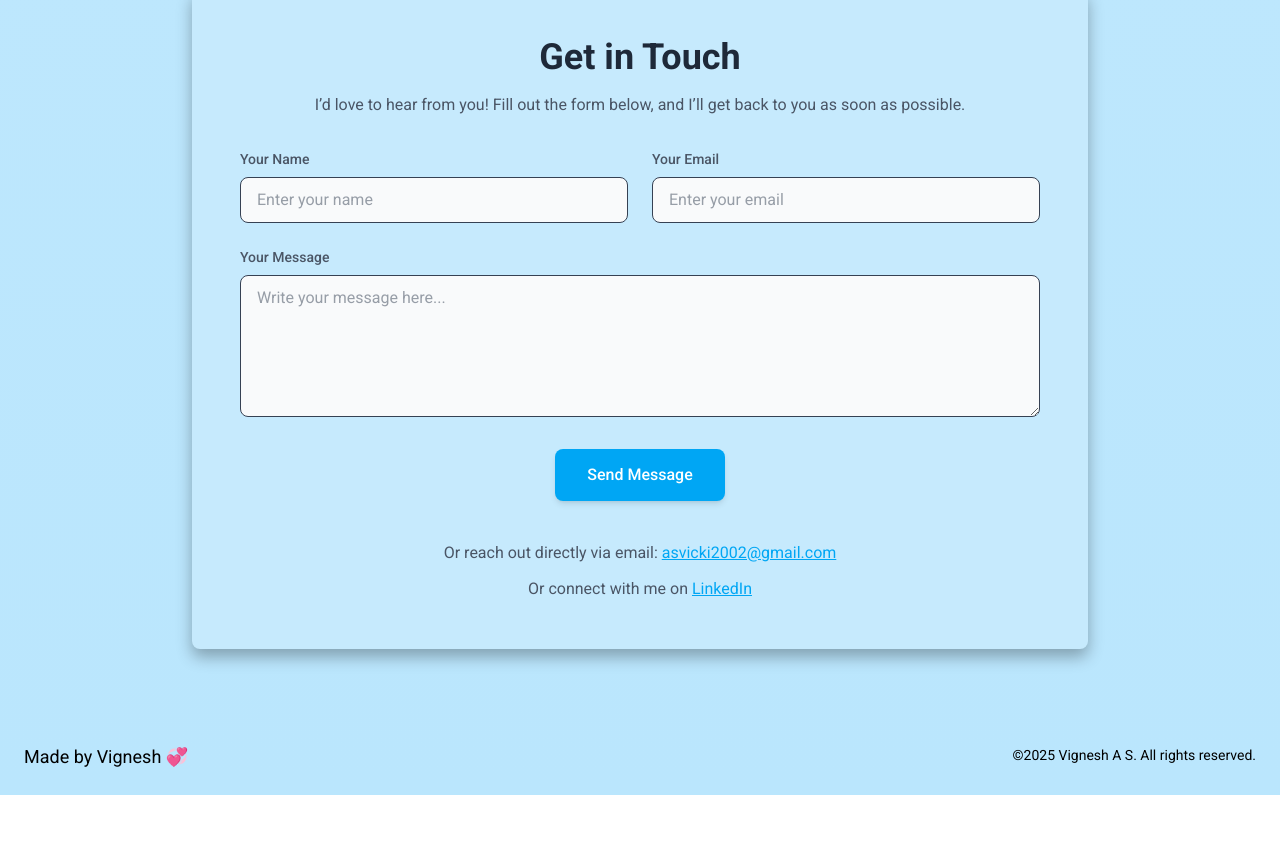
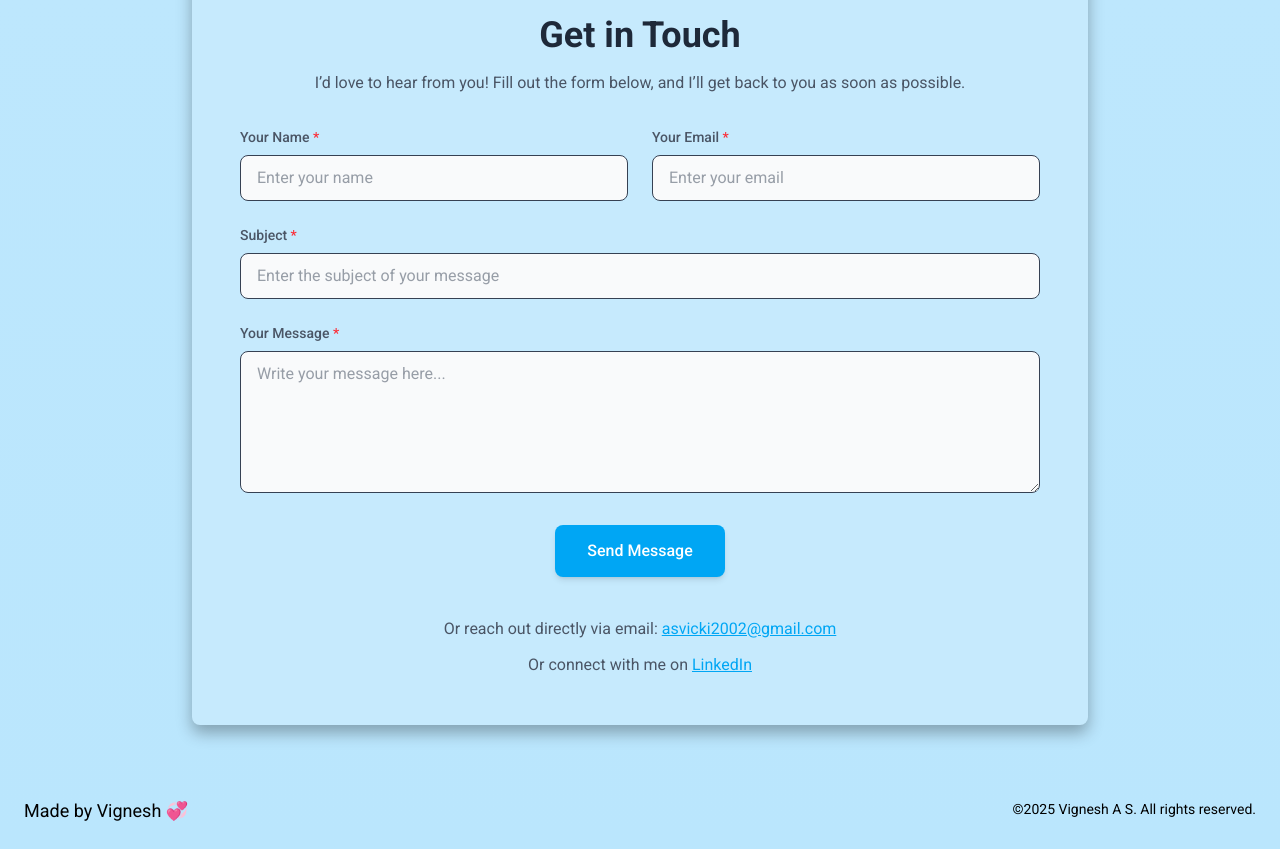
Before and after one commit to A-S-Vignesh/next-portfolio, a Next.js app: page / in a window 1280 px wide. Shown: the part 5640-6489 px from the top of the page. Before the commit the page ends 6435 px from the top, so only its background shows below. Built offline with nearby package versions, Linux system fonts and the light colour scheme.

Commit message:
Contact form changed to api

```diff
--- a/package.json
+++ b/package.json
@@ -15,6 +15,7 @@
     "framer-motion": "^12.23.24",
     "jsdom": "^27.2.0",
     "lucide-react": "^0.552.0",
+    "mongoose": "^9.2.2",
     "next": "^16.0.10",
     "next-themes": "^0.4.6",
     "react": "19.2.0",
--- /dev/null
+++ b/src/app/api/contact/route.ts
@@ -0,0 +1,77 @@
+import { NextResponse } from "next/server";
+import { connectDB } from "@/lib/mongodb";
+import ContactMessage from "@/models/ContactMessage";
+
+
+export async function POST(req: Request) {
+  try {
+
+    const body = await req.json();
+
+
+
+    const {
+      name,
+      email,
+      subject,
+      message,
+    } = body;
+
+    /* ---------- REQUIRED FIELD VALIDATION ---------- */
+    if (!name || !email || !subject || !message) {
+      return NextResponse.json(
+        { error: "Full name, email, subject, and message are required." },
+        { status: 400 },
+      );
+    }
+
+    /* ---------- LENGTH VALIDATION ---------- */
+    if (
+      name.length > 100 ||
+      subject.length > 150 ||
+      message.length > 2000
+    ) {
+      return NextResponse.json(
+        { error: "One or more fields exceed allowed length." },
+        { status: 400 },
+      );
+    }
+
+    /* ---------- EMAIL BASIC CHECK ---------- */
+    if (!email.includes("@")) {
+      return NextResponse.json(
+        { error: "Invalid email address." },
+        { status: 400 },
+      );
+    }
+    await connectDB();
+
+    /* ---------- SAVE MESSAGE ---------- */
+    const contact = await ContactMessage.create({
+      name: name.trim(),
+      email: email.toLowerCase().trim(),
+      subject: subject.trim(),
+      message: message.trim(),
+      status: "new",
+      isRead: false,
+    });
+
+    return NextResponse.json(
+      {
+        success: true,
+        message: "Message sent successfully.",
+        data: {
+          id: contact._id,
+        },
+      },
+      { status: 201 },
+    );
+  } catch (error) {
+    console.error("CONTACT_API_ERROR:", error);
+
+    return NextResponse.json(
+      { error: "Something went wrong. Please try again later." },
+      { status: 500 },
+    );
+  }
+}
--- /dev/null
+++ b/src/lib/mongodb.ts
@@ -0,0 +1,31 @@
+// lib/mongodb.ts
+import mongoose from "mongoose";
+
+const MONGODB_URI = process.env.MONGODB_URI as string;
+
+if (!MONGODB_URI) {
+  throw new Error("Please define MONGODB_URI in environment variables");
+}
+
+let cached = (global as any).mongoose;
+
+if (!cached) {
+  cached = (global as any).mongoose = { conn: null, promise: null };
+}
+
+export async function connectDB() {
+  if (cached.conn) {
+    return cached.conn;
+  }
+
+  if (!cached.promise) {
+    cached.promise = mongoose
+      .connect(MONGODB_URI, {
+        bufferCommands: false,
+      })
+      .then((mongoose) => mongoose);
+  }
+
+  cached.conn = await cached.promise;
+  return cached.conn;
+}
--- /dev/null
+++ b/src/models/ContactMessage.ts
@@ -0,0 +1,72 @@
+import mongoose, { Schema, model, models, Document } from "mongoose";
+
+/* ---------- TYPES ---------- */
+
+export type ContactStatus = "new" | "in-progress" | "replied" | "closed";
+
+export interface ContactMessageDocument extends Document {
+  name: string;
+  email: string;
+  subject: string;
+  message: string;
+  status: ContactStatus;
+  isRead: boolean;
+  createdAt: Date;
+  updatedAt: Date;
+}
+
+/* ---------- SCHEMA ---------- */
+
+const ContactMessageSchema = new Schema<ContactMessageDocument>(
+  {
+    name: {
+      type: String,
+      required: true,
+      trim: true,
+      maxlength: 100,
+    },
+
+    email: {
+      type: String,
+      required: true,
+      lowercase: true,
+      trim: true,
+    },
+
+    subject: {
+      type: String,
+      required: true,
+      maxlength: 150,
+    },
+
+    message: {
+      type: String,
+      required: true,
+      maxlength: 2000,
+    },
+
+    // 🔥 Message lifecycle
+    status: {
+      type: String,
+      enum: ["new", "in-progress", "replied", "closed"],
+      default: "new",
+    },
+
+    // UI helper (optional but useful)
+    isRead: {
+      type: Boolean,
+      default: false,
+    },
+  },
+  {
+    timestamps: true,
+  },
+);
+
+/* ---------- MODEL ---------- */
+
+const ContactMessage =
+  models.ContactMessage ||
+  model<ContactMessageDocument>("ContactMessage", ContactMessageSchema);
+
+export default ContactMessage;
--- a/src/sections/Contact.tsx
+++ b/src/sections/Contact.tsx
@@ -1,13 +1,43 @@
 "use client";
 
+import { CheckCircle } from "lucide-react";
 import { useState } from "react";
 
 const Contact = () => {
   const [formData, setFormData] = useState({
     name: "",
     email: "",
-    message: ""
+    subject: "",
+    message: "",
   });
+    const [loading, setLoading] = useState(false);
+    const [success, setSuccess] = useState(false);
+
+  const handleSubmit = async (e: React.FormEvent) => {
+    e.preventDefault();
+    try {
+      setLoading(true);
+      const response = await fetch("/api/contact", {
+        method: "POST",
+        headers: {
+          "Content-Type": "application/json",
+        },
+        body: JSON.stringify(formData),
+      });
+      if (response.ok) {
+        setSuccess(true);
+        setFormData({ name: "", email: "", subject: "", message: "" });
+      } else {
+        alert("Failed to send message. Please try again.");
+      }
+    } catch (error) {
+      console.error("Error sending message:", error);
+      alert("An error occurred. Please try again.");
+    }
+    finally {
+      setLoading(false);
+    }
+  };
   return (
     <section id="contact" className="mt-8">
       <div className="min-h-screen flex items-center justify-center px-4 py-12">
@@ -23,7 +53,7 @@ const Contact = () => {
             </p>
           </div>
 
-          <form action={"mailto:asvicki2002@gmail.com"} encType="text/plain" method="POST">
+          <form onSubmit={handleSubmit}>
             <div className="grid grid-cols-1 md:grid-cols-2 gap-6">
               {/* Name Input */}
               <div data-aos="fade-up" data-aos-delay="200">
@@ -31,14 +61,17 @@ const Contact = () => {
                   htmlFor="name"
                   className="block text-sm font-medium text-gray-600 dark:text-gray-300"
                 >
-                  Your Name
+                  Your Name <span className="text-red-500">*</span>
                 </label>
                 <input
                   type="text"
                   id="name"
                   name="Name"
+                  required
                   value={formData.name}
-                  onChange={(e) => setFormData({ ...formData, name: e.target.value })}
+                  onChange={(e) =>
+                    setFormData({ ...formData, name: e.target.value })
+                  }
                   className="mt-2 block w-full px-4 py-2.5 text-gray-700 dark:text-gray-200 bg-gray-50 dark:bg-gray-700 border rounded-lg focus:ring-2 focus:ring-sky-300 dark:focus:ring-sky-600 focus:outline-none transition-all"
                   placeholder="Enter your name"
                 />
@@ -50,18 +83,41 @@ const Contact = () => {
                   htmlFor="email"
                   className="block text-sm font-medium text-gray-600 dark:text-gray-300"
                 >
-                  Your Email
+                  Your Email <span className="text-red-500">*</span>
                 </label>
                 <input
                   type="email"
                   id="email"
                   name="Email"
                   value={formData.email}
-                  onChange={(e) => setFormData({ ...formData, email: e.target.value })}
+                  required
+                  onChange={(e) =>
+                    setFormData({ ...formData, email: e.target.value })
+                  }
                   className="mt-2 block w-full px-4 py-2.5 text-gray-700 dark:text-gray-200 bg-gray-50 dark:bg-gray-700 border rounded-lg focus:ring-2 focus:ring-sky-300 dark:focus:ring-sky-600 focus:outline-none transition-all"
                   placeholder="Enter your email"
                 />
               </div>
+            </div>
+            <div className="mt-6" data-aos="fade-up" data-aos-delay="300">
+              <label
+                htmlFor="subject"
+                className="block text-sm font-medium text-gray-600 dark:text-gray-300"
+              >
+                Subject <span className="text-red-500">*</span>
+              </label>
+              <input
+                type="text"
+                id="subject"
+                name="Subject"
+                value={formData.subject}
+                required
+                onChange={(e) =>
+                  setFormData({ ...formData, subject: e.target.value })
+                }
+                className="mt-2 block w-full px-4 py-2.5 text-gray-700 dark:text-gray-200 bg-gray-50 dark:bg-gray-700 border rounded-lg focus:ring-2 focus:ring-sky-300 dark:focus:ring-sky-600 focus:outline-none transition-all"
+                placeholder="Enter the subject of your message"
+              />
             </div>
 
             {/* Message Input */}
@@ -70,14 +126,17 @@ const Contact = () => {
                 htmlFor="message"
                 className="block text-sm font-medium text-gray-600 dark:text-gray-300"
               >
-                Your Message
+                Your Message <span className="text-red-500">*</span>
               </label>
               <textarea
                 id="message"
                 rows={5}
                 name="Message"
                 value={formData.message}
-                onChange={(e) => setFormData({ ...formData, message: e.target.value })}
+                required
+                onChange={(e) =>
+                  setFormData({ ...formData, message: e.target.value })
+                }
                 className="mt-2 block w-full px-4 py-2.5 text-gray-700 dark:text-gray-200 bg-gray-50 dark:bg-gray-700 border rounded-lg focus:ring-2 focus:ring-sky-300 dark:focus:ring-sky-600 focus:outline-none transition-all"
                 placeholder="Write your message here..."
               ></textarea>
@@ -91,10 +150,22 @@ const Contact = () => {
             >
               <button
                 type="submit"
-                disabled={!formData.name || !formData.email || !formData.message}
+                disabled={
+                  !formData.name ||
+                  !formData.email ||
+                  !formData.subject ||
+                  loading
+                }
                 className="px-8 py-3.5 bg-sky-500 hover:bg-sky-600 text-white font-medium rounded-lg shadow-md hover:shadow-lg transition-all transform hover:scale-[1.02]"
               >
-                Send Message
+                {loading ? (
+                  <span className="flex items-center justify-center">
+                    <span className="animate-spin rounded-full h-4 w-4 border-b-2 border-white mr-2"></span>
+                    Sending...
+                  </span>
+                ) : (
+                  "Send Message"
+                )}
               </button>
             </div>
           </form>
@@ -128,6 +199,30 @@ const Contact = () => {
           </div>
         </div>
       </div>
+      {success && (
+        <div className="fixed inset-0 bg-black/50 flex items-center justify-center z-50 p-4">
+          <div className="bg-white dark:bg-gray-900 rounded-2xl border border-gray-200 dark:border-gray-800 p-8 max-w-md w-full shadow-xl">
+            <div className="text-center">
+              <div className="w-16 h-16 bg-green-100 dark:bg-green-900/30 rounded-full flex items-center justify-center mx-auto">
+                <CheckCircle
+                  size={32}
+                  className="text-green-600 dark:text-green-400"
+                />
+              </div>
+              <h3 className="text-2xl font-bold mt-4">Message Sent!</h3>
+              <p className="text-gray-600 dark:text-gray-400 mt-2">
+                Thanks for contacting. I’ll get back to you as soon as possible.
+              </p>
+              <button
+                onClick={() => setSuccess(false)}
+                className="px-8 py-3.5 bg-sky-500 hover:bg-sky-600 text-white font-medium rounded-lg shadow-md hover:shadow-lg transition-all transform hover:scale-[1.02] mt-2"
+              >
+                Close
+              </button>
+            </div>
+          </div>
+        </div>
+      )}
     </section>
   );
 };
```
Also changed, not shown: 1 other file (tests, documents, lock files or other folders).
